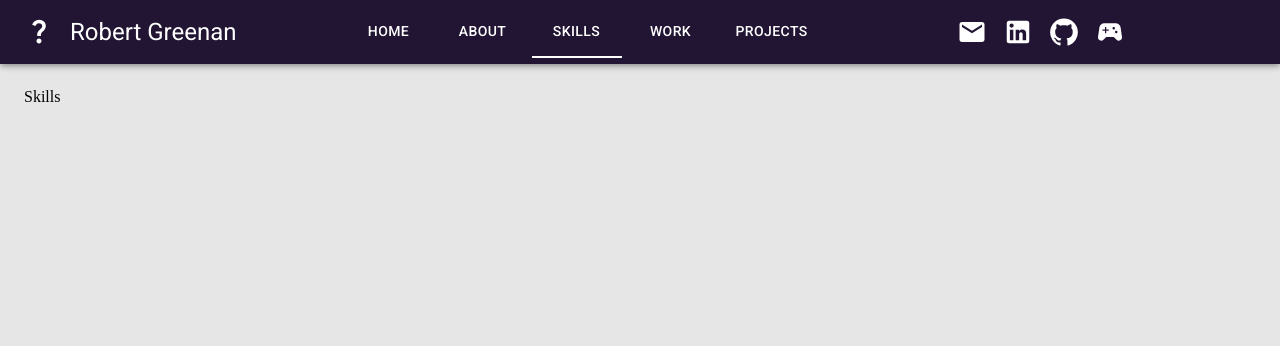
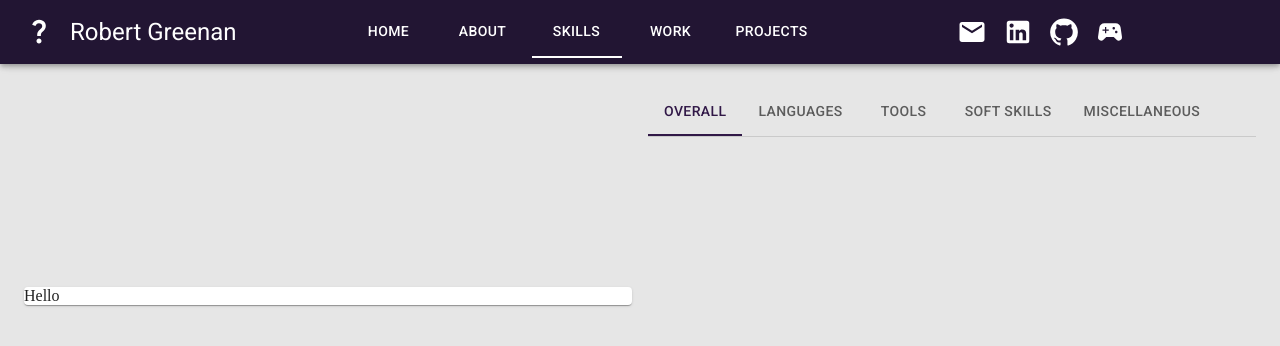
Before and after one commit to rgreenan55/old-portfolio-unfinished, a React (Create React App) app: page /Skills in a window 1280 px wide. Shown: the top 346 px of the page. Built offline with nearby package versions, Linux system fonts and the light colour scheme.

Commit message:
Started working on Skills Page, not sure if I like what I got

```diff
--- a/src/Router.js
+++ b/src/Router.js
@@ -19,13 +19,12 @@ const MyRouter = () => {
       <MainLayout routes={routes} />
       <AnimatePresence initial={false} mode="wait">
         <Routes location={location} key={locationArr}>
-          {/*<Route path="/" element={<MainLayout routes={routes} />}>*/}
-          <Route path="Home" element={<Home />} />
-          <Route path="About" element={<About />} />
-          <Route path="Skills" element={<Skills />} />
-          <Route path="Work" element={<Work />} />
-          <Route path="Projects" element={<Projects />} />
-          <Route path="*" element={<div> Website Path Does Not Exist </div>} />
+          <Route path='Home' element={<Home />} />
+          <Route path='About' element={<About />} />
+          <Route path='Skills' element={<Skills />} />
+          <Route path='Work' element={<Work />} />
+          <Route path='Projects' element={<Projects />} />
+          <Route path='*' element={<div> Website Path Does Not Exist </div>} />
         </Routes>
       </AnimatePresence>
     </>
--- a/src/utils/canvas_trail_util.js
+++ b/src/config/mouse_trail.js
@@ -34,14 +34,3 @@ vec4 getPosition() {
 void main() {
     gl_Position = getPosition();
 }`
-
-// I dont use, but given with example code.
-const random = (a, b) => {
-  const seed = Math.random();
-  return a * (1.0 - seed) + b * seed;
-}
-
-export {
-  vertex,
-  random
-}
--- /dev/null
+++ b/src/config/skills.js
@@ -0,0 +1,46 @@
+const sections = [
+  {
+    label: 'Overall',
+    skills: [
+      { skill: '', tier: 1 },
+      { skill: '', tier: 0 },
+      { skill: '', tier: 2 },
+    ]
+  },
+  {
+    label: 'Languages',
+    skills: [
+      { skill: '', tier: 0 },
+      { skill: '', tier: 0 },
+      { skill: '', tier: 0 },
+    ]
+  },
+  {
+    label: 'Tools',
+    skills: [
+      { skill: '', tier: 0 },
+      { skill: '', tier: 0 },
+      { skill: '', tier: 0 },
+    ]
+  },
+  {
+    label: 'Soft Skills',
+    skills: [
+      { skill: '', tier: 0 },
+      { skill: '', tier: 0 },
+      { skill: '', tier: 0 },
+    ]
+  },
+  {
+    label: 'Miscellaneous',
+    skills: [
+      { skill: '', tier: 0 },
+      { skill: '', tier: 0 },
+      { skill: '', tier: 0 },
+    ]
+  },
+];
+
+export {
+  sections
+};
--- a/src/layouts/MainLayout.js
+++ b/src/layouts/MainLayout.js
@@ -1,6 +1,6 @@
 import React from "react";
-import { useNavigate, useLocation, Outlet } from "react-router-dom"
-import { AppBar, Box, Icon, IconButton, Tabs, Tab, Toolbar, Typography, SvgIcon } from "@mui/material";
+import { useNavigate, useLocation } from "react-router-dom"
+import { AppBar, Box, IconButton, Tabs, Tab, Toolbar, Typography } from "@mui/material";
 import MouseTrail from "./MouseTrail.js";
 import QuestionMarkIcon from "@mui/icons-material/QuestionMark"
 import EmailIcon from "@mui/icons-material/Email";
--- a/src/layouts/MouseTrail.js
+++ b/src/layouts/MouseTrail.js
@@ -2,7 +2,8 @@
 // https://tympanus.net/codrops/2019/09/24/crafting-stylised-mouse-trails-with-ogl/
 import React from "react";
 import { Color, Polyline, Renderer, Transform, Vec3 } from 'ogl';
-import { vertex } from '../utils/canvas_trail_util.js';
+import { vertex } from '../config/mouse_trail.js';
+import { colors } from '../utils/util.js'
 
 // adding two canvas for some reason.
 const CanvasTrail = () => {
@@ -31,7 +32,7 @@ const CanvasTrail = () => {
       // ☰☰☰☰☰☰☰☰☰☰☰☰☰☰☰☰☰☰☰☰☰☰☰☰☰☰☰☰☰☰☰☰☰☰☰
       //  Lines Setup
       // ☰☰☰☰☰☰☰☰☰☰☰☰☰☰☰☰☰☰☰☰☰☰☰☰☰☰☰☰☰☰☰☰☰☰☰
-      const lines = ['#311847', '#a01a7d', '#ec4067', '#ef5d60', '#e09f7d'].map((color, i) => {
+      const lines = colors.map((color, i) => {
         const line = {
           points: [],
           spring: (0.07-((i+1)*.005)),
--- a/src/pages/Skills.js
+++ b/src/pages/Skills.js
@@ -1,10 +1,66 @@
-import React from "react";
+import React from 'react';
+import { Box, Grid, Paper, Stack, Tabs, Tab, MobileStepper, Typography } from "@mui/material";
 import AnimatedPage from "./AnimatedPage";
+import { sections } from '../config/skills.js';
+import { colors } from '../utils/util.js';
 
 const Skills = () => {
+  const [tabValue, setTabValue] = React.useState(0);
+	const handleChange = (_, newTabValue) => {
+		setTabValue(newTabValue);
+	};
+
   return (
     <AnimatedPage>
-      Skills
+      {/* Left */}
+      <Grid container spacing={2} justifyContent='center' alignItems='center'>
+        <Grid item xs={6}>
+          <Paper>
+            Hello
+          </Paper>
+        </Grid>
+
+        {/* Right */}
+        <Grid item xs={6}>
+          <Stack spacing={2}>
+            {/* Display Skills */}
+            <Box sx={{ height: '50vh' }}>
+              <Tabs
+                value={tabValue}
+                onChange={handleChange}
+                sx={{ borderBottom: 1, borderColor: 'divider' }}
+                TabIndicatorProps={{ style: { backgroundColor: colors[tabValue] } }}
+              >
+                {sections.map((section,i) => (
+                  <Tab key={i} label={i === tabValue ? <span style={{ color: colors[tabValue] }}> {section.label} </span> : section.label} value={i} />
+                ))}
+              </Tabs>
+
+                {/*<Stack spacing={6} sx={{ p: '24px' }}>
+                  {sections[tabValue].skills.map(skill => (
+                    <Box alignItems='center'>
+                      <Typography variant='h5' sx={{ ml: '8px' }}> {skill.skill} </Typography>
+                      <MobileStepper
+                        variant='progress'
+                        position="static"
+                        steps={5}
+                        activeStep={skill.tier}
+                        sx={{ flexGrow: 1, background: 'none' }}
+                        backButton={<Typography> Beginner </Typography>}
+                        nextButton={<Typography> Expert </Typography>}
+                      />
+                    </Box>
+                  ))}
+                </Stack>*/}
+            </Box>
+
+            {/* Bottom */}
+            <Paper>
+
+            </Paper>
+          </Stack>
+        </Grid>
+      </Grid>
     </AnimatedPage>
   )
 }
--- /dev/null
+++ b/src/utils/util.js
@@ -0,0 +1,6 @@
+const colors = ['#311847', '#a01a7d', '#ec4067', '#ef5d60', '#e09f7d'];
+
+
+export {
+  colors
+};
```
